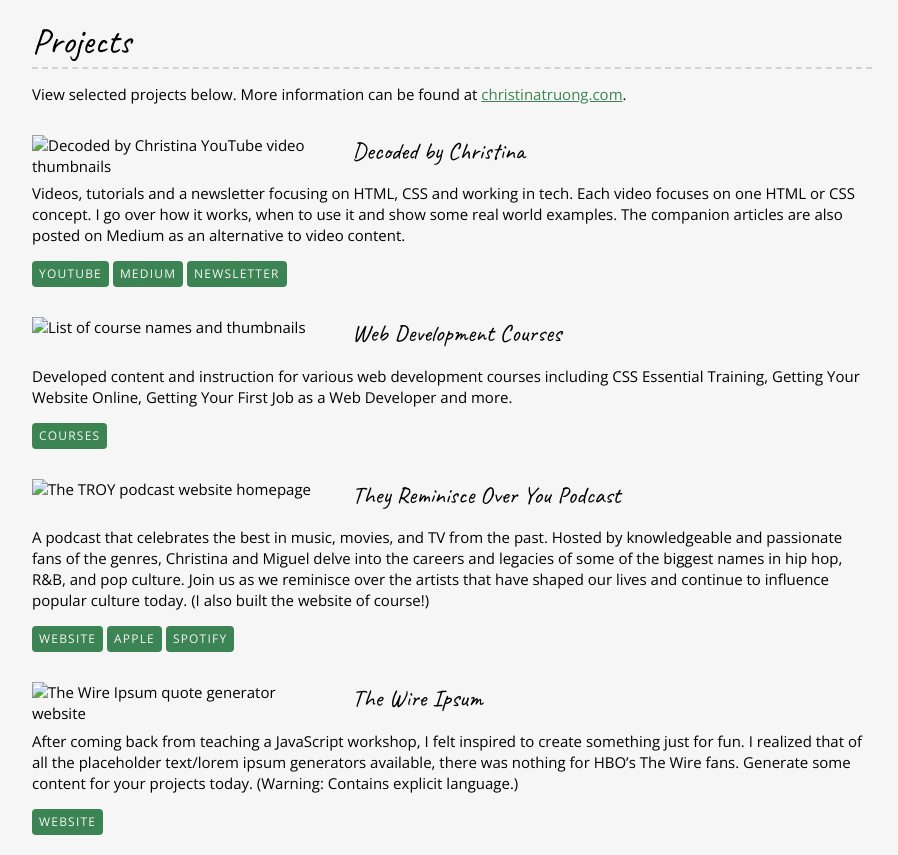
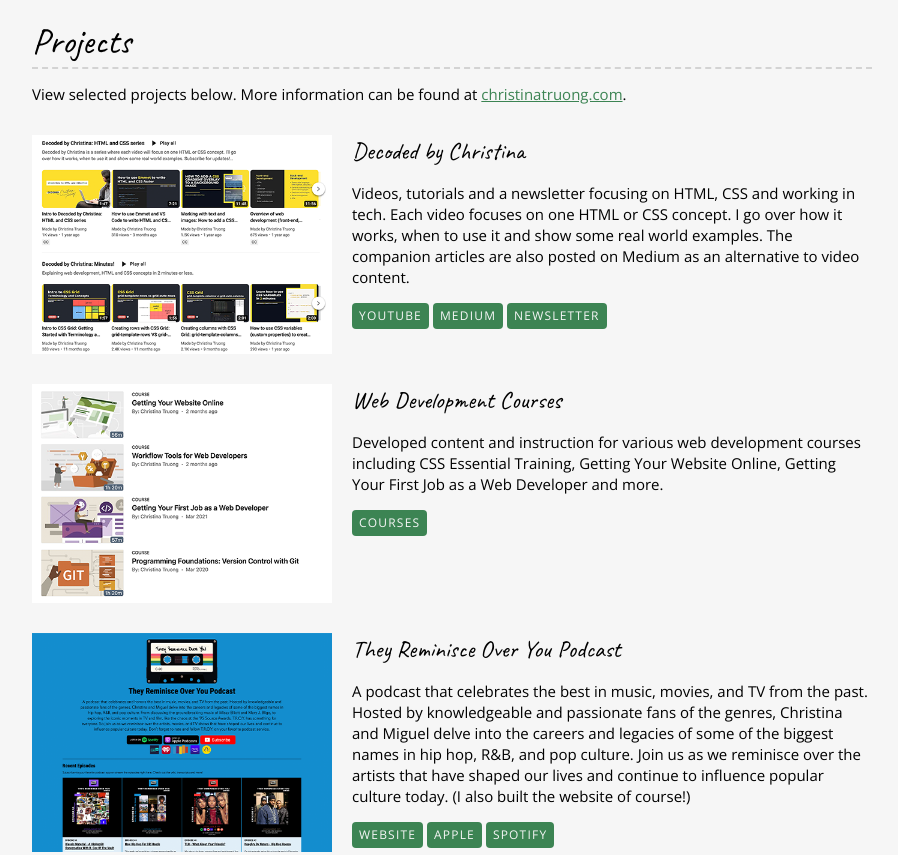
Before and after one commit to MuhammedSalman-Trainer/portfolio, a plain HTML site: page resume.html in a window 1280 px wide. Shown: the part 780-1635 px from the top of the page, without its empty margins (188-1086 px from the left). Drawn offline with nearby package versions, Linux system fonts and the light colour scheme.

Commit message:
Update resume.html

```diff
--- a/resume.html
+++ b/resume.html
@@ -43,7 +43,7 @@
 
         <div class="project-wrapper">
           <section class="project-item">
-            <img src="../final/personal-site/images/project-decoded-youtube-500px.png" srcset="../final/personal-site/images/project-decoded-youtube-1000px.png 2x" alt="Decoded by Christina YouTube video thumbnails">
+            <img src="images/project-decoded-youtube-500px.png" srcset="images/project-decoded-youtube-1000px.png 2x" alt="Decoded by Christina YouTube video thumbnails">
 
             <h3>Decoded by Christina</h3>
             <p>Videos, tutorials and a newsletter focusing on HTML, CSS and working in tech. Each video focuses on one HTML or CSS concept. I go over how it works, when to use it and show some real world examples. The companion articles are also posted on Medium as an alternative to video content.</p>
@@ -54,7 +54,7 @@
           </section>
 
           <section class="project-item">
-              <img src="../final/personal-site/images/project-courses-500px.png" srcset="../final/personal-site/images/project-courses-1000px.png 2x" alt="List of course names and thumbnails">
+              <img src="images/project-courses-500px.png" srcset="images/project-courses-1000px.png 2x" alt="List of course names and thumbnails">
 
             <h3>Web Development Courses</h3>
             <p>Developed content and instruction for various web development courses including CSS Essential Training, Getting Your Website Online, Getting Your First Job as a Web Developer and more.</p>
@@ -63,7 +63,7 @@
           </section>
 
           <section class="project-item">
-              <img src="../final/personal-site/images/project-troy-podcast-500px.png" srcset="../final/personal-site/images/project-troy-podcast-1000px.png 2x" alt="The TROY podcast website homepage">
+              <img src="images/project-troy-podcast-500px.png" srcset="images/project-troy-podcast-1000px.png 2x" alt="The TROY podcast website homepage">
 
               <h3>They Reminisce Over You Podcast</h3>
               <p>A podcast that celebrates the best in music, movies, and TV from the past. Hosted by knowledgeable and passionate fans of the genres, Christina and Miguel delve into the careers and legacies of some of the biggest names in hip hop, R&B, and pop culture. Join us as we reminisce over the artists that have shaped our lives and continue to influence popular culture today. (I also built the website of course!)</p>
@@ -74,7 +74,7 @@
           </section>
 
           <section class="project-item">
-              <img src="../final/personal-site/images/project-the-wire-ipsum-500px.png" srcset="../final/personal-site/images/project-the-wire-ipsum-1000px.png 2x" alt="The Wire Ipsum quote generator website">
+              <img src="images/project-the-wire-ipsum-500px.png" srcset="images/project-the-wire-ipsum-1000px.png 2x" alt="The Wire Ipsum quote generator website">
             <h3>The Wire Ipsum</h3>
             <p>After coming back from teaching a JavaScript workshop, I felt inspired to create something just for fun. I realized that of all the placeholder text/lorem ipsum generators available, there was nothing for HBO’s The Wire fans. Generate some content for your projects today. (Warning: Contains explicit language.)</p>
             <a class="btn" href="https://thewireipsum.com" target="_blank">Website</a>
```
